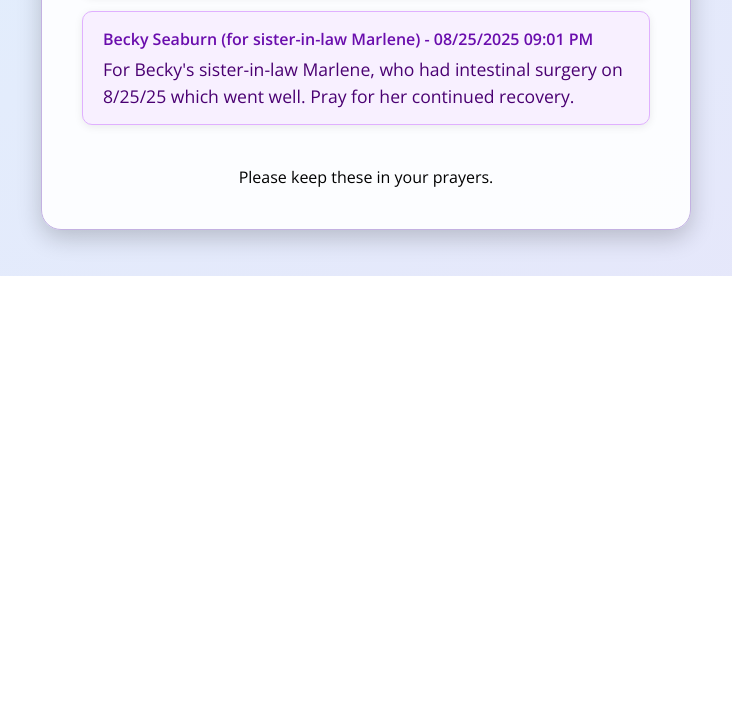
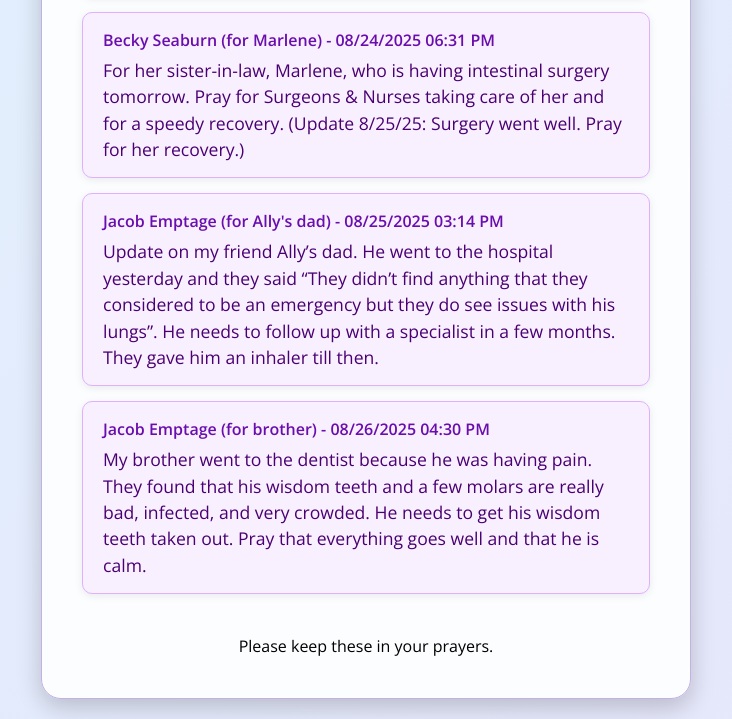
Before and after one commit to JacobEmptage/Faithfulmovement, a plain HTML site: page index.html in a window 1280 px wide. Shown: the part 524-1243 px from the top of the page, without its empty margins (274-1006 px from the left). Before the commit the page ends 800 px from the top, so only its background shows below. Drawn offline with nearby package versions, Linux system fonts and the light colour scheme.

Commit message:
Update index.html

```diff
--- a/index.html
+++ b/index.html
@@ -107,7 +107,7 @@
 </head>
 <body>
     <div class="card">
-        <p class="brand-name">Faithful Movement</p>
+        <p class="brand-name">Shiloh Friends Church</p>
         <h1>Prayer Requests</h1>
 
         <div id="loading-indicator" class="loading-spinner"></div>
@@ -141,15 +141,17 @@
         // Date format: 'MM/DD/YYYY' (e.g., '08/28/2025')
         // Time format: 'HH:MM AM/PM' (e.g., '09:00 AM')
         const allPrayerRequestsData = [
-            // Prayer Requests from Jacob Emptage
-            { Date: '08/23/2025', Time: '07:40 AM', Name: 'Jacob Emptage (for Ally\'s dad)', Request: 'For Ally\'s dad, who is having severe trouble breathing and is worried about making it to his doctor appointment in late October. Pray for his health and peace.' },
-            { Date: '08/24/2025', Time: '02:31 PM', Name: 'Jacob Emptage (for friend Zoe)', Request: 'For Zoe as she moves to LA. She has packed and shipped her car and flies Wednesday. Pray for safe travels for her car and a smooth flight.' },
+            // Prayer Request from Jacob Emptage (Update on Zoe) - 8/24/2025
+            { Date: '08/24/2025', Time: '02:31 PM', Name: 'Jacob Emptage (for Zoe)', Request: 'For my friend Zoe who is moving out to LA. She has packed her car with all her stuff and is shipping her car out there. She is taking a flight Wednesday. Pray that her car makes it there and no issues with the flight.' },
 
-            // Prayer Request from Brenda Maxwell
-            { Date: '08/23/2025', Time: '03:55 PM', Name: 'Brenda Maxwell (for grandson Louie)', Request: 'For grandson Louie on Monday, for his routine MRI to check his organs from iron overload due to transfusions, and for peace as he goes under for the procedure.' },
+            // Prayer Request from Becky Seaburn (Marlene's Surgery) - 8/24/2025 with Update for 8/25/2025
+            { Date: '08/24/2025', Time: '06:31 PM', Name: 'Becky Seaburn (for Marlene)', Request: 'For her sister-in-law, Marlene, who is having intestinal surgery tomorrow. Pray for Surgeons & Nurses taking care of her and for a speedy recovery. (Update 8/25/25: Surgery went well. Pray for her recovery.)' },
 
-            // Prayer Request from Becky Seaburn (updated)
-            { Date: '08/25/2025', Time: '09:01 PM', Name: 'Becky Seaburn (for sister-in-law Marlene)', Request: 'For Becky\'s sister-in-law Marlene, who had intestinal surgery on 8/25/25 which went well. Pray for her continued recovery.' },
+            // Prayer Request from Jacob Emptage (Update on Ally's dad) - 8/25/2025
+            { Date: '08/25/2025', Time: '03:14 PM', Name: 'Jacob Emptage (for Ally\'s dad)', Request: 'Update on my friend Ally’s dad. He went to the hospital yesterday and they said “They didn’t find anything that they considered to be an emergency but they do see issues with his lungs”. He needs to follow up with a specialist in a few months. They gave him an inhaler till then.' },
+
+            // Prayer Request from Jacob Emptage (for brother's dental issues) - 8/26/2025
+            { Date: '08/26/2025', Time: '04:30 PM', Name: 'Jacob Emptage (for brother)', Request: 'My brother went to the dentist because he was having pain. They found that his wisdom teeth and a few molars are really bad, infected, and very crowded. He needs to get his wisdom teeth taken out. Pray that everything goes well and that he is calm.' },
 
             // Add your new prayer requests below this line:
             // { Date: 'MM/DD/YYYY', Time: 'HH:MM AM/PM', Name: 'Your Name', Request: 'Your prayer request.' },
@@ -163,7 +165,7 @@
             const month = (d.getMonth() + 1).toString().padStart(2, '0');
             const day = d.getDate().toString().padStart(2, '0');
             const year = d.getFullYear();
-            return `${month}/${day}/${year}`;
+            return `${year}/${month}/${day}`; // Changed to YYYY/MM/DD for consistent parsing
         }
 
         // Helper to get Sunday of the current week (for weekly display)
@@ -182,33 +184,39 @@
                 // Parse dates and sort requests by Date and Time
                 const allRequests = allPrayerRequestsData.map(request => {
                     // Combine date and time to create a sortable Date object
-                    const dateTimeString = `${request.Date} ${request.Time}`;
+                    // Ensure the date string is parsed correctly, as 'MM/DD/YYYY HH:MM AM/PM' might be ambiguous
+                    // Using 'YYYY/MM/DD' for consistency with formatDate for internal comparison
+                    const dateParts = request.Date.split('/');
+                    const formattedDateString = `${dateParts[2]}/${dateParts[0]}/${dateParts[1]} ${request.Time}`;
                     return {
                         ...request,
-                        fullDateTime: new Date(dateTimeString), // For sorting
-                        displayDate: formatDate(new Date(request.Date)) // Consistent display format
+                        fullDateTime: new Date(formattedDateString), // For sorting
+                        displayDate: request.Date // Keep original MM/DD/YYYY for display
                     };
                 }).sort((a, b) => a.fullDateTime - b.fullDateTime); // Sort ascending
 
                 const today = new Date();
-                const todayFormatted = formatDate(today);
+                const todayFormatted = formatDate(today); // YYYY/MM/DD for internal comparison
+                const displayTodayFormatted = `${(today.getMonth() + 1).toString().padStart(2, '0')}/${today.getDate().toString().padStart(2, '0')}/${today.getFullYear()}`; // MM/DD/YYYY for display
+
                 const sundayOfThisWeek = getSundayOfCurrentWeek();
-                // Reset time to 00:00:00 for accurate date comparison
-                sundayOfThisWeek.setHours(0, 0, 0, 0);
-                today.setHours(23, 59, 59, 999); // Set today to end of day for inclusive comparison
+                sundayOfThisWeek.setHours(0, 0, 0, 0); // Reset time to 00:00:00 for accurate date comparison
 
-                const requestsForToday = allRequests.filter(req => req.displayDate === todayFormatted);
+                const requestsForToday = allRequests.filter(req => {
+                    const reqDate = new Date(req.fullDateTime);
+                    return formatDate(reqDate) === todayFormatted;
+                });
+
                 const requestsForThisWeek = allRequests.filter(req => {
-                    const reqDate = new Date(req.Date); // Use original Date string for comparison to avoid timezone issues
+                    const reqDate = new Date(req.fullDateTime);
                     reqDate.setHours(0, 0, 0, 0); // Reset time to 00:00:00 for accurate date comparison
                     return reqDate >= sundayOfThisWeek && reqDate <= today;
-                }).filter(req => req.displayDate !== todayFormatted); // Exclude today's requests if they are handled separately
+                }).filter(req => formatDate(req.fullDateTime) !== todayFormatted); // Exclude today's requests if they are handled separately
 
                 // --- Display Logic ---
-                todayDateSpan.textContent = todayFormatted;
+                todayDateSpan.textContent = displayTodayFormatted;
 
                 if (requestsForToday.length > 0) {
-                    // Display today's requests
                     todayPrayerList.innerHTML = requestsForToday.map(req => `
                         <li class="prayer-item">
                             <p class="prayer-name-date">${req.Name} - ${req.Time}</p>
@@ -216,7 +224,6 @@
                         </li>
                     `).join('');
                 } else {
-                    // No today's requests, display message
                     noTodayRequests.classList.remove('hidden');
                 }
 
@@ -231,12 +238,10 @@
                     noWeekRequests.classList.remove('hidden');
                 }
 
-
             } catch (error) {
                 console.error("Error displaying prayer requests:", error);
-                // Display a user-friendly error message on the page if needed
                 todayPrayerList.innerHTML = `<li class="no-requests text-center">There was an error loading prayer requests. Please check the data format.</li>`;
-                noTodayRequests.classList.add('hidden'); // Hide specific "no requests" if a general error occurred
+                noTodayRequests.classList.add('hidden');
                 noWeekRequests.classList.add('hidden');
             } finally {
                 // Since this is HTML-managed, we don't need a loading spinner
```
